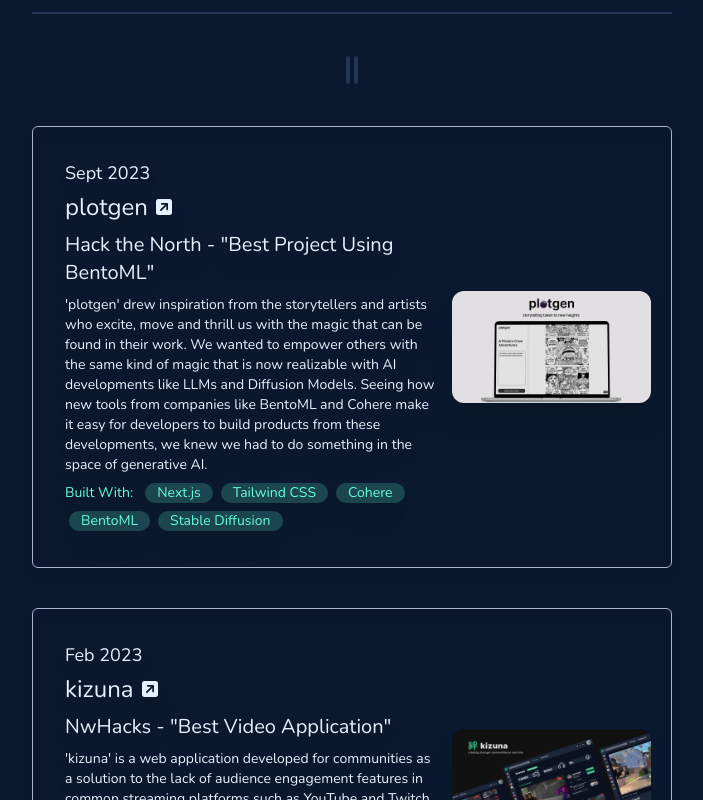
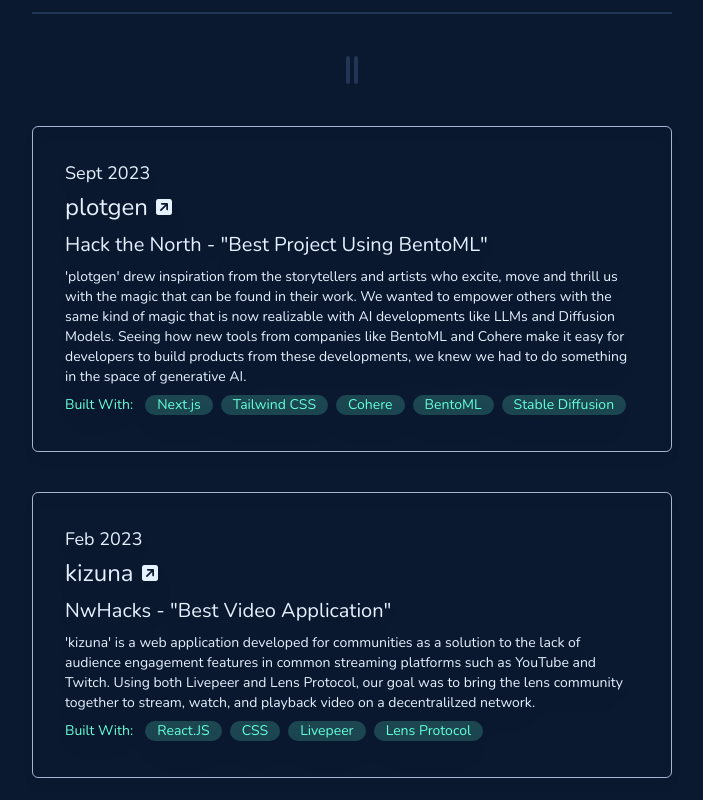
Before and after one commit to jn-han/jn-han.github.io, a Next.js app: page / in a window 1280 px wide. Shown: the part 940-1740 px from the top of the page, without its empty margins (288-991 px from the left). Built offline with nearby package versions, Linux system fonts and the light colour scheme.

Commit message:
transitioning projects card, cleaned up education page

```diff
--- a/next.config.js
+++ b/next.config.js
@@ -3,7 +3,7 @@
 dotenv.config();
 
 const nextConfig = {
-  output: "export",
+  // output: "export",
 };
 
 module.exports = nextConfig;
--- a/src/app/components/ContactPage.js
+++ b/src/app/components/ContactPage.js
@@ -146,17 +146,16 @@
                   icon={faLinkedin}
                 ></FontAwesomeIcon>
                 <div className="flex flex-row text-slate group">
-                  <span className="">LinkedIn: </span>
+                  <span className="">LinkedIn </span>
                   <a
                     className="text-white ml-1 flex flex-row"
                     href={contactLinks.linkedin}
                   >
-                    jn-han
+                    <FontAwesomeIcon
+                      className="w-4 mx-2 group-hover:-translate-y-0.5 text-white transition duration-200 ease-in-out"
+                      icon={faSquareArrowUpRight}
+                    />
                   </a>
-                  <FontAwesomeIcon
-                    className="w-4 mx-2 group-hover:-translate-y-0.5 transition duration-200 ease-in-out"
-                    icon={faSquareArrowUpRight}
-                  />
                 </div>
               </div>
               <div className="flex flex-row text-slate mt-2 group">
@@ -165,12 +164,11 @@
                   icon={faGithubSquare}
                 ></FontAwesomeIcon>
                 <div className="flex flex-row text-slate group">
-                  <span className="">Github: </span>
+                  <span className="">Github </span>
                   <a
                     className="text-white ml-1 flex flex-row"
                     href={contactLinks.github}
                   >
-                    jn-han
                     <FontAwesomeIcon
                       className="w-4 mx-2 group-hover:-translate-y-0.5 transition duration-200 ease-in-out"
                       icon={faSquareArrowUpRight}
@@ -184,12 +182,11 @@
                   icon={faCode}
                 ></FontAwesomeIcon>
                 <div className="flex flex-row text-slate">
-                  <span className="">Devpost: </span>
+                  <span className="">Devpost </span>
                   <a
                     className="text-white ml-1 flex flex-row"
                     href={contactLinks.devpost}
                   >
-                    jn-han
                     <FontAwesomeIcon
                       className="w-4 mx-2 group-hover:-translate-y-0.5 transition duration-200 ease-in-out"
                       icon={faSquareArrowUpRight}
--- a/src/app/components/ProjectCard.js
+++ b/src/app/components/ProjectCard.js
@@ -4,16 +4,27 @@
 import Image from "next/image";
 
 const ProjectCard = ({ info }) => {
+  const isClicked = false;
   return (
     <a
       href={info.link}
-      className="group flex flex-row justify-between w-full mt-10 p-5 rounded-md  drop-shadow-xl hover:drop-shadow-2xl hover:scale-[101%]
+      className="group flex flex-row justify-between w-full mt-10 rounded-md  drop-shadow-xl hover:drop-shadow-2xl hover:scale-[101%]
       hover:shadow-[inset_0_1px_0_0_rgba(148,163,184,0.1)]
       border border-slate
       hover:bg-lightNavy
       transition-all duration-50 ease-linear mx-5 md:mx-0 lg:mx-0 xl:mx-0 2xl:mx-0 text-white "
     >
-      <div className="w-full sm:w-full md:w-full lg:w-4/6 xl:w-4/6 2xl:w-4/6 p-3 ">
+      <div className="p-5">
+        <div className="(isClicked ? hidden : invisible)">
+          <Image
+            className="h-full object-top object-cover transition duration-50 ease-in-out "
+            src={info.src}
+            width={1000}
+            height={1000}
+            alt="plotgen demo"
+          />
+        </div>
+        <div className="w-full sm:w-full md:w-full lg:w-full xl:w-full 2xl:w-full p-3 (isClicked ? visible : invisible)">
           <p className="text-xs md:text-lg lg:text-lg xl:text-lg 2xl:text-md">
             {info.date}
           </p>
@@ -45,20 +56,6 @@
             })}
           </div>
         </div>
-
-      <div className="w-0 sm:w-0 md:w-0 lg:w-2/6 xl:w-2/6 2xl:w-2/6 flex flex-row items-center invisible sm:invisible md:invisible lg:visible xl:visibe 2xl:visible ">
-        <div
-          className=" group-hover:-translate-y-2
-        rounded-xl overflow-hidden group-hover:drop-shadow-2xl brightness-90 group-hover:brightness-100 transition duration-200 ease-in-out h-54 "
-        >
-          <Image
-            className="h-full object-top object-cover transition duration-50 ease-in-out "
-            src={info.src}
-            width={1000}
-            height={1000}
-            alt="plotgen demo"
-          />
-        </div>
       </div>
     </a>
   );
--- a/src/app/components/ProjectPage.js
+++ b/src/app/components/ProjectPage.js
@@ -14,7 +14,7 @@
       id="projects"
       className="flex min-h-screen w-full flex-col items-center justify-between"
     >
-      <div className="mt-24 p-10 md:p-0 lg:p-0 xl:p-0 2xl:p-0 flex flex-col justify-center items-center text-green w-full md:w-2/3 lg:w-2/3 xl:w-1/2 2xl:w-1/2">
+      <div className="mt-24 p-10 md:p-0 lg:p-0 xl:p-0 2xl:p-0 flex flex-col justify-center items-center text-green w-full md:w-3/5 lg:w-2/3 xl:w-1/2 2xl:w-1/2">
         <h2 className="text-green text-xl md:text-4xl lg:text-3xl xl:text-3xl 2xl:text-3xl border-b-2 w-full text-center border-accent pb-5">
           My Projects
         </h2>
--- a/src/app/page.js
+++ b/src/app/page.js
@@ -18,7 +18,6 @@
       <Taskbar></Taskbar>
       <HomePage />
       <ProjectPage />
-      <EducationPage />
       <ContactPage />
     </main>
   );
```
Also changed, not shown: public/kizuna (3).jpeg (added), public/plotgen.jpeg (added). Lines whose indentation alone changed are shown as unchanged.
